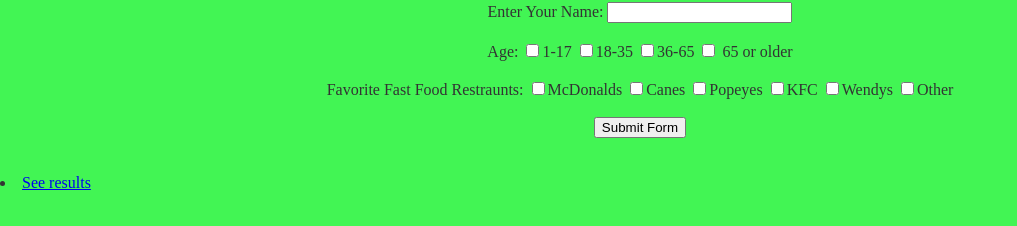
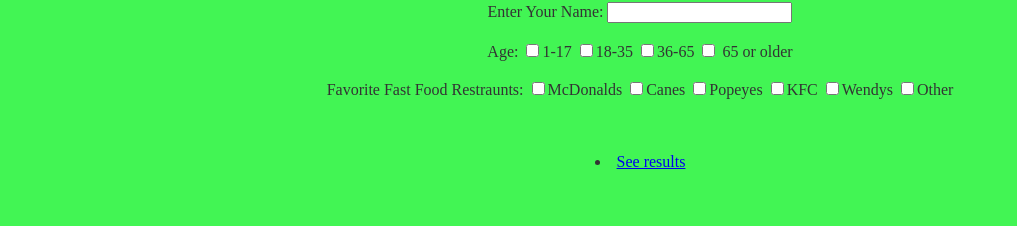
Before and after one commit to CadenCarpenter/Website-2, a plain HTML site: page interaction.html in a window 1280 px wide. Shown: the part 78-304 px from the top of the page, without its empty margins (0-1017 px from the left). Drawn offline with Linux system fonts and the light colour scheme.

Commit message:
Update interaction.html

```diff
--- a/interaction.html
+++ b/interaction.html
@@ -29,9 +29,6 @@
       <input type="checkbox"name="KFC">KFC
       <input type="checkbox"name="Wendys">Wendys
       <input type="checkbox"name="Other">Other<br><br>
-        <input type="submit" value="Submit Form">
-        </div>
-        </form>
         <br><br>
         <li><a href= "file:///media/fuse/drivefs-e221bfaa6cc36db287c161d6cc2dbfbe/root/CSM/html%20and%20js/Ranking.html"> See results </a></li>
   </body>
```
